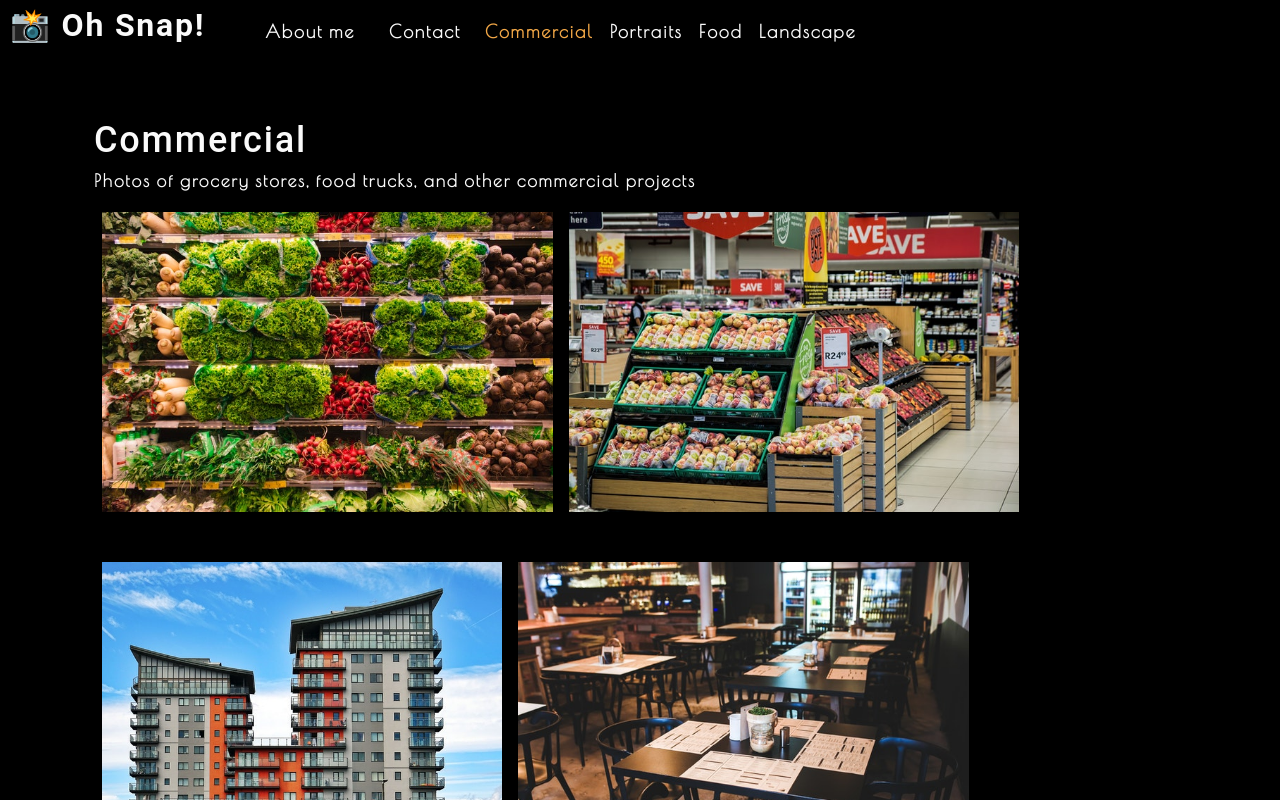
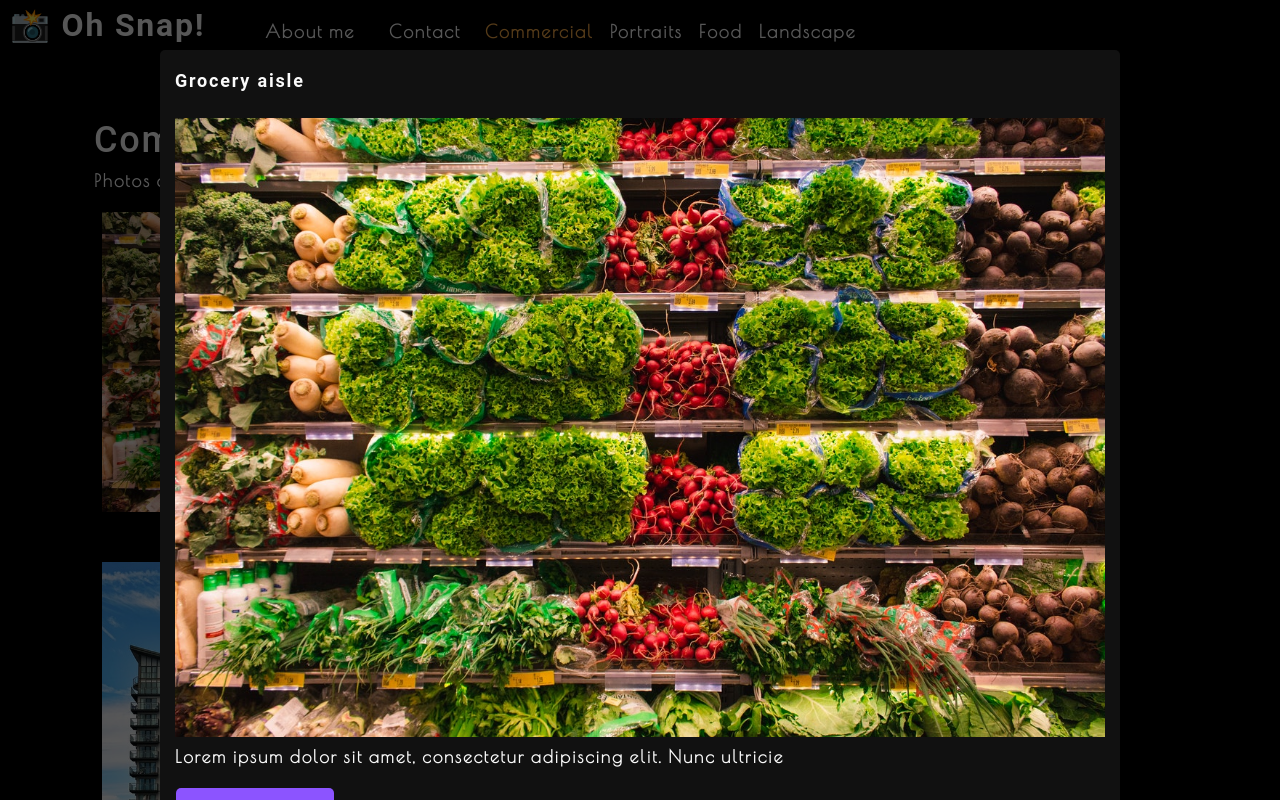
Before and after one commit to deckiedevs/lyza-portfolio, a React (Create React App) app: page / in a window 1280 px wide. Both pictures are taken after a click on the picture 327 px from the left and 361 px from the top of the page. Shown: the top 800 px of the page. Built offline with nearby package versions, Linux system fonts and the light colour scheme.

Commit message:
added modal

```diff
--- /dev/null
+++ b/src/components/Modal/index.js
@@ -0,0 +1,21 @@
+import React from 'react';
+
+function Modal({currentPhoto}) {
+    const {name, category, description, index} = currentPhoto;
+    return (
+        <div className="modalBackdrop">
+            <div className="modalContainer">
+                <h3 className="modalTitle">{name}</h3>
+                <img src={require(`../../assets/large/${category}/${index}.jpg`)} alt="current category" />
+                <p>
+                    {description}
+                </p>
+                <button type="button">
+                    Close this modal
+                </button>
+            </div>
+        </div>
+    );
+};
+
+export default Modal;
--- a/src/components/PhotoList/index.js
+++ b/src/components/PhotoList/index.js
@@ -1,5 +1,6 @@
 import React from 'react';
 import { useState } from 'react';
+import Modal from '../Modal';
 
 function PhotoList({ category }) {
     const [photos] = useState([
@@ -98,18 +99,27 @@ function PhotoList({ category }) {
           category: 'landscape',
           description: 'Lorem ipsum dolor sit amet, consectetur adipiscing elit. Nunc ultricie',
         }
-      ]);
+    ]);
 
-      const currentPhotos = photos.filter(photo => photo.category === category)
+    const currentPhotos = photos.filter(photo => photo.category === category);
+    const [currentPhoto, setCurrentPhoto] = useState();
+    const [isModalOpen, setIsModalOpen] = useState(false);
+
+    const toggleModal = (image, i) => {
+        setCurrentPhoto({...image, index: i});
+        setIsModalOpen(true);
+    };
 
     return (
         <div>
+            {isModalOpen && <Modal currentPhoto={currentPhoto} />}
             <div className="flex-row">
                 {currentPhotos.map((image, i) => (
                     <img
                         src={require(`../../assets/small/${category}/${i}.jpg`)}
                         alt={image.name}
                         className="img-thumbnail mx-1"
+                        onClick={() => toggleModal(image, i)}
                         key={image.name}
                     />
                 ))}
```
